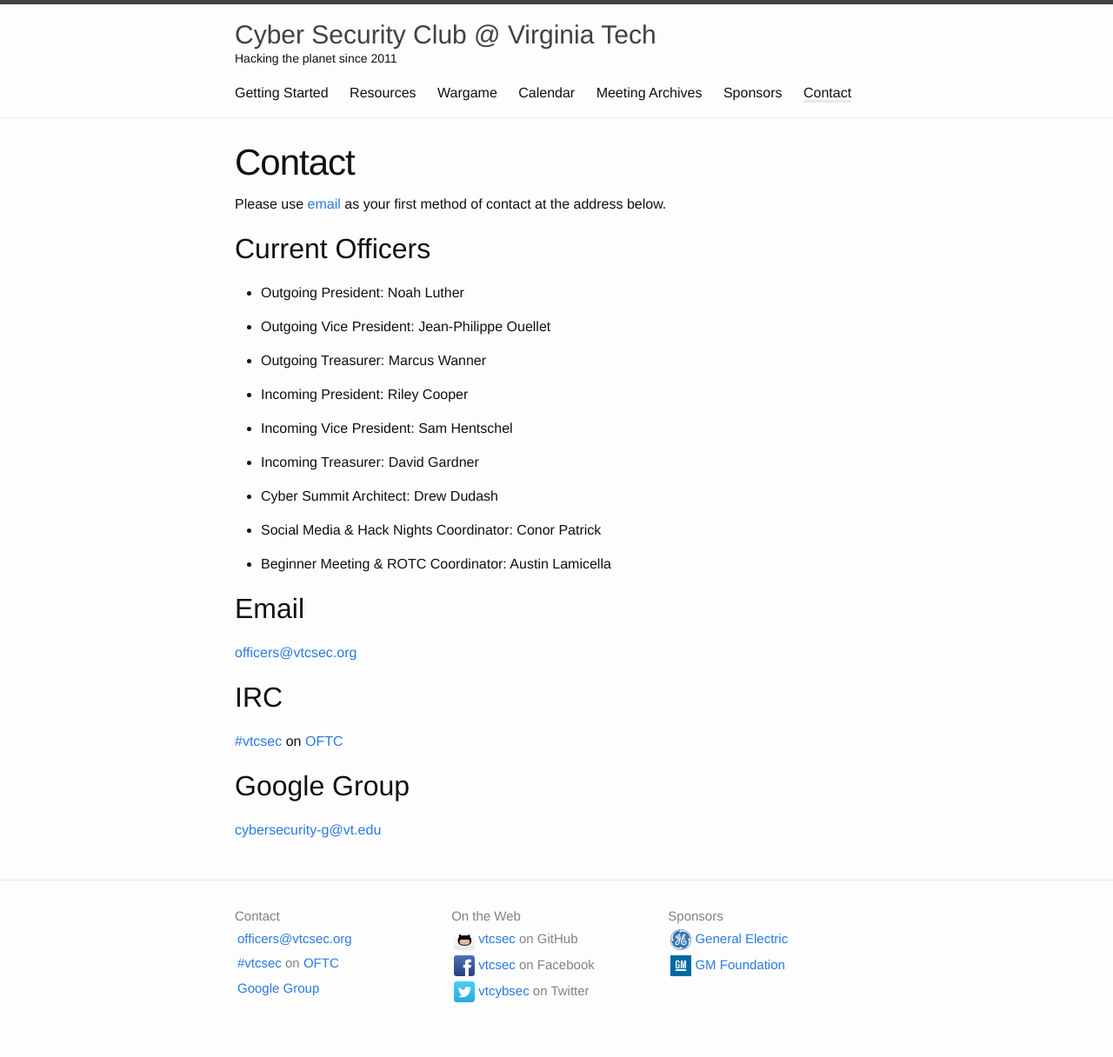
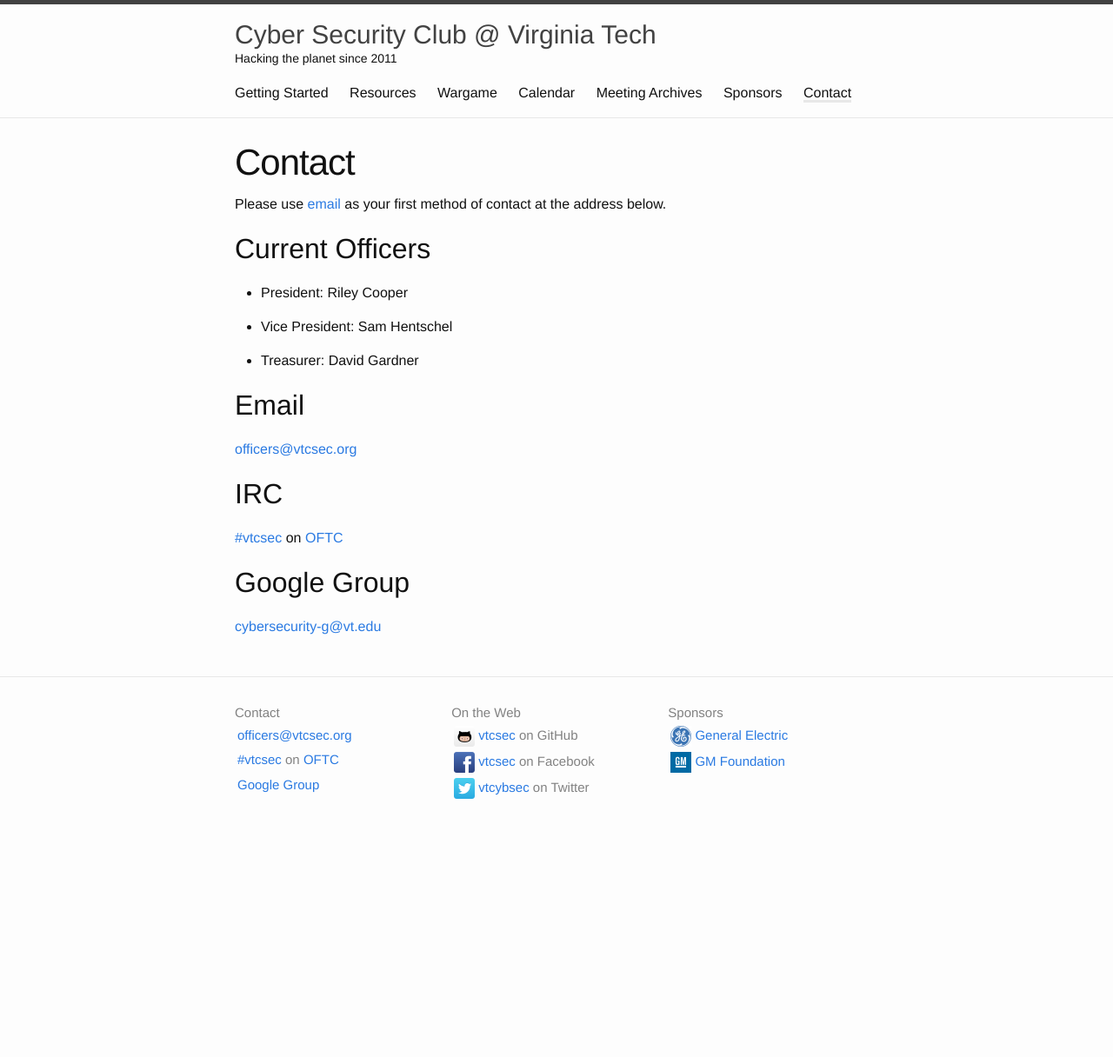
Before and after one commit to VTCSec/vtcsec.org, a Jekyll site: the page built from contact.md, in a window 1280 px wide. Shown: the whole page at 87% size. Built offline with Jekyll 4.4.1, drawn with Linux system fonts in a browser that asks for light colours; after the commit the page ends 982 px from its top, so only the background shows below that.

Commit message:
updated contact page to remove outgoing officers

```diff
--- a/_data/officers.yml
+++ b/_data/officers.yml
@@ -1,24 +1,6 @@
-- nick: nluther
-  name: Noah Luther
-  position: Outgoing President
-- nick: jpo
-  name: Jean-Philippe Ouellet
-  position: Outgoing Vice President
-- nick: marcusw
-  name: Marcus Wanner
-  position: Outgoing Treasurer
 - name: Riley Cooper
-  position: Incoming President
+  position: President
 - name: Sam Hentschel
-  position: Incoming Vice President
+  position: Vice President
 - name: David Gardner
-  position: Incoming Treasurer
-- nick: cadr
-  name: Drew Dudash
-  position: Cyber Summit Architect
-- nick: conorpp
-  name: Conor Patrick
-  position: Social Media & Hack Nights Coordinator
-- nick: lamchops
-  name: Austin Lamicella
-  position: Beginner Meeting & ROTC Coordinator
+  position: Treasurer
```
